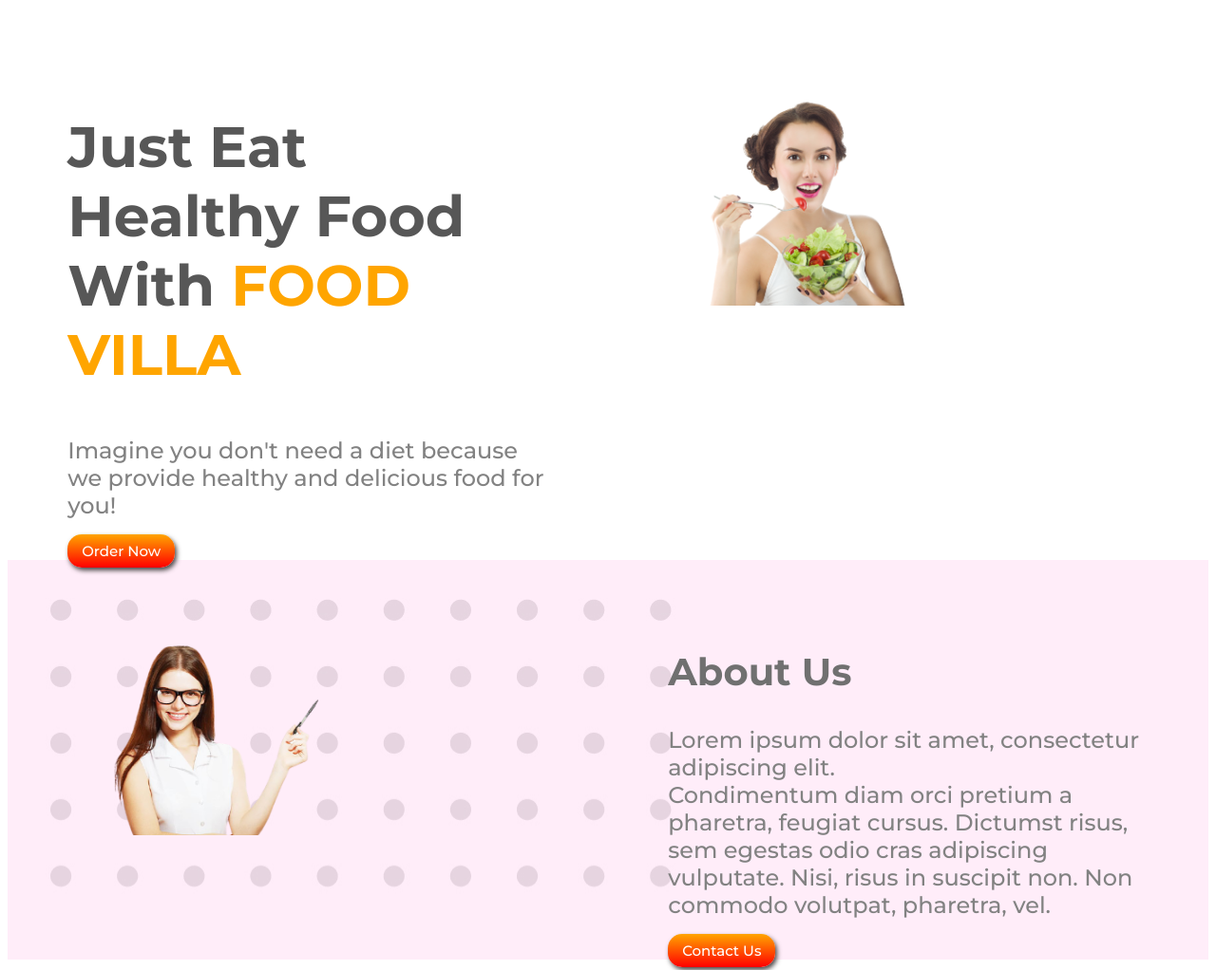
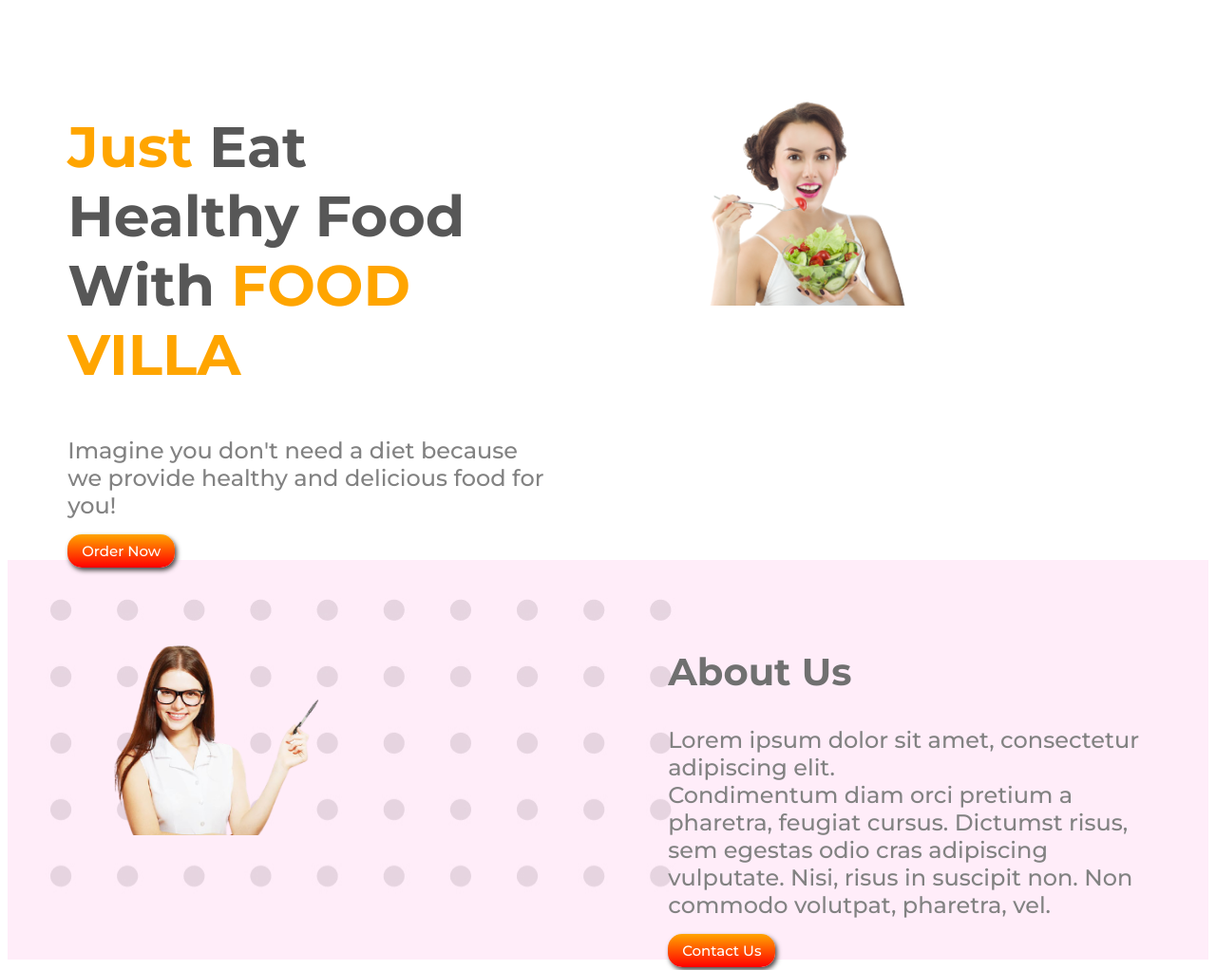
Before and after one commit to Websristy/food-vilage-website, a plain HTML site: page index.html in a window 1280 px wide. Shown: the top 1022 px of the page at 95% size. Drawn offline with Linux system fonts and the light colour scheme.

Commit message:
coloradd

```diff
--- a/index.html
+++ b/index.html
@@ -22,7 +22,7 @@
 
     <section class="section-model">
         <div class="half-width">
-             <h1> Just Eat Healthy Food<br>
+             <h1>  <span class="orange-color">Just  </span> Eat Healthy Food<br>
                  With <span class="orange-color">FOOD VILLA</span></h1>
 
               <p>Imagine you don't need a diet because we provide
```
